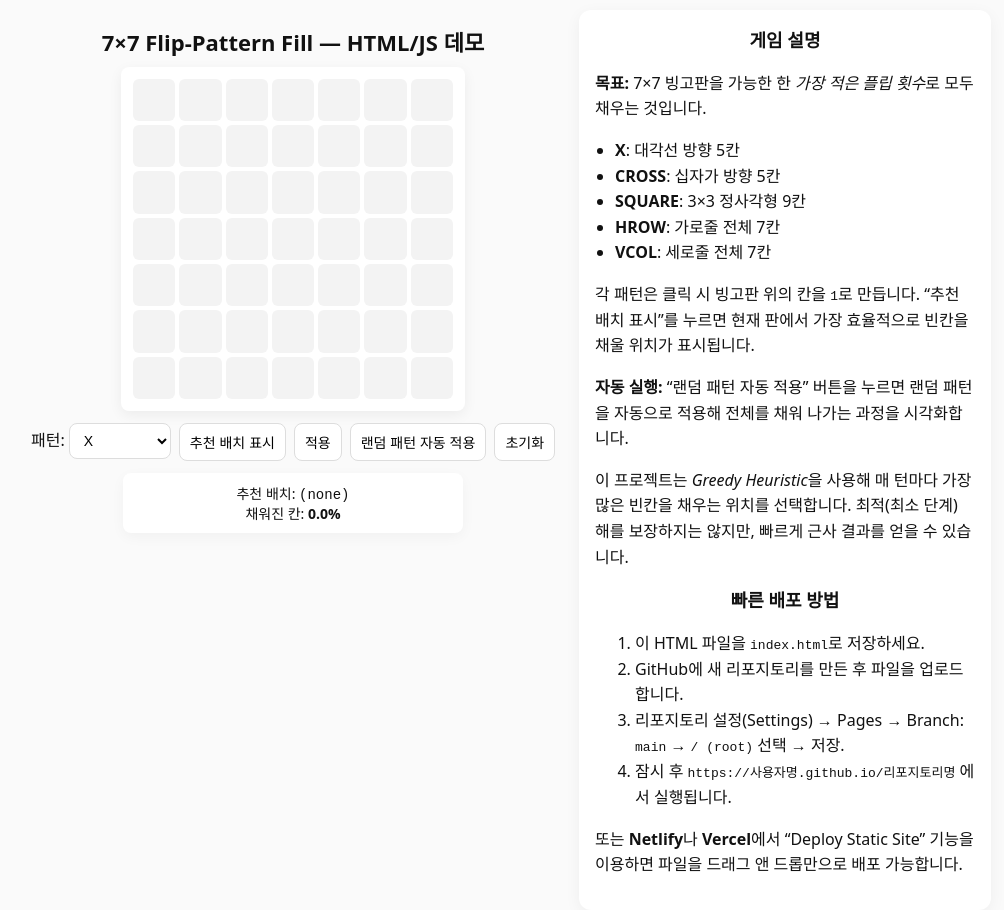
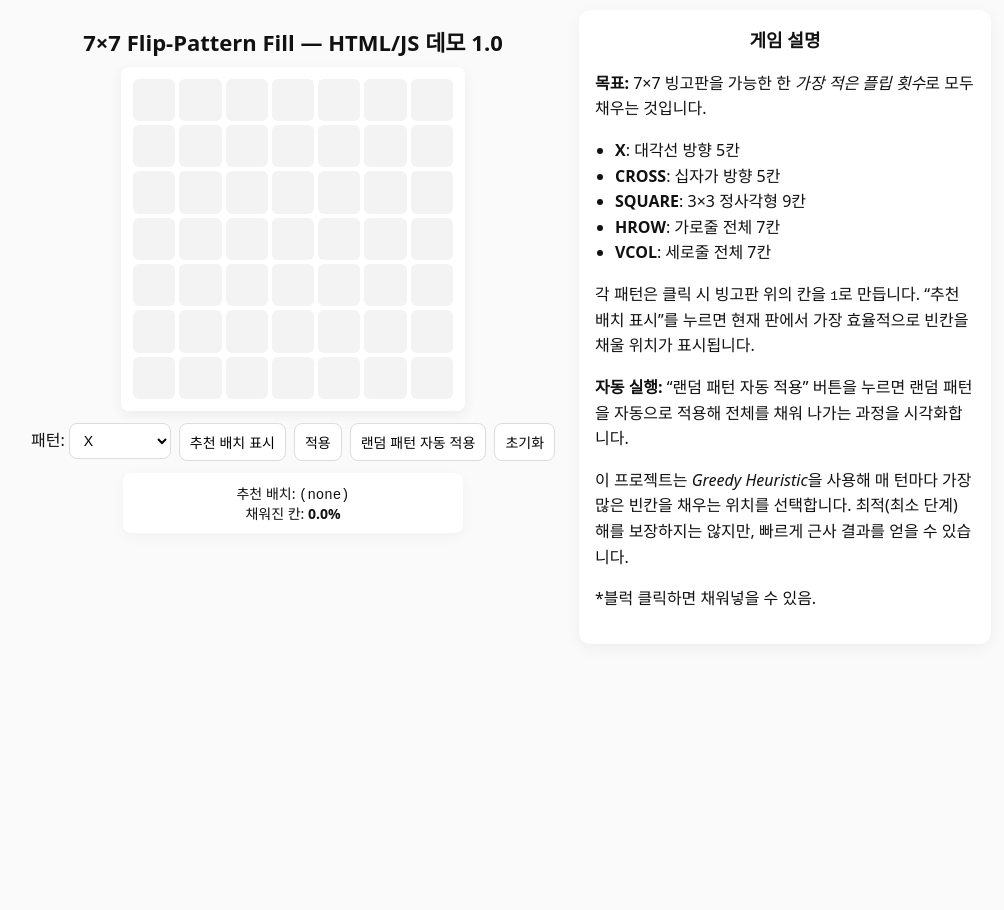
Before and after one commit to starMinK/witch_invite, a plain HTML site: page bingo_web_app.html in a window 1280 px wide. Shown: the whole page, without its empty margins (129-1133 px from the left). After the commit the page ends 800 px from the top, so only its background shows below. Drawn offline with Linux system fonts and the light colour scheme.

Commit message:
Update bingo_web_app.html

```diff
--- a/bingo_web_app.html
+++ b/bingo_web_app.html
@@ -29,7 +29,7 @@
 <body>
   <div class="container">
     <div class="left">
-      <h1>7×7 Flip-Pattern Fill — HTML/JS 데모</h1>
+      <h1>7×7 Flip-Pattern Fill — HTML/JS 데모 1.0</h1>
       <div id="grid" class="grid"></div>
       <div class="controls">
         <label>패턴: <select id="pattern-select"></select></label>
@@ -57,16 +57,7 @@
       <p>각 패턴은 클릭 시 빙고판 위의 칸을 <code>1</code>로 만듭니다. “추천 배치 표시”를 누르면 현재 판에서 가장 효율적으로 빈칸을 채울 위치가 표시됩니다.</p>
       <p><strong>자동 실행:</strong> “랜덤 패턴 자동 적용” 버튼을 누르면 랜덤 패턴을 자동으로 적용해 전체를 채워 나가는 과정을 시각화합니다.</p>
       <p>이 프로젝트는 <em>Greedy Heuristic</em>을 사용해 매 턴마다 가장 많은 빈칸을 채우는 위치를 선택합니다. 최적(최소 단계) 해를 보장하지는 않지만, 빠르게 근사 결과를 얻을 수 있습니다.</p>
-
-      <h2>빠른 배포 방법</h2>
-      <ol>
-        <li>이 HTML 파일을 <code>index.html</code>로 저장하세요.</li>
-        <li>GitHub에 새 리포지토리를 만든 후 파일을 업로드합니다.</li>
-        <li>리포지토리 설정(Settings) → Pages → Branch: <code>main</code> → <code>/ (root)</code> 선택 → 저장.</li>
-        <li>잠시 후 <code>https://사용자명.github.io/리포지토리명</code> 에서 실행됩니다.</li>
-      </ol>
-      <p>또는 <strong>Netlify</strong>나 <strong>Vercel</strong>에서 “Deploy Static Site” 기능을 이용하면 파일을 드래그 앤 드롭만으로 배포 가능합니다.</p>
-    </div>
+      <p>*블럭 클릭하면 채워넣을 수 있음.</p>
   </div>
 
 <script>
```
